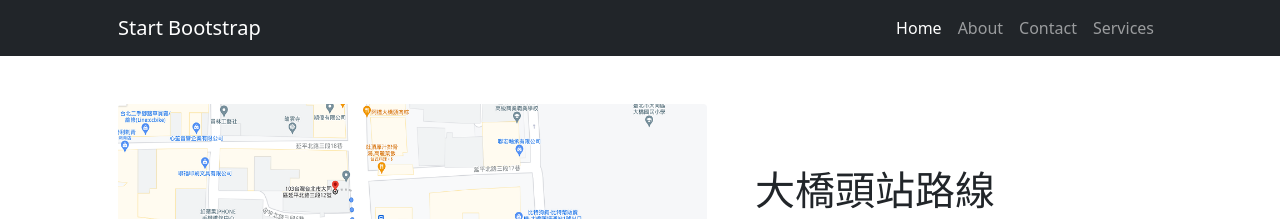
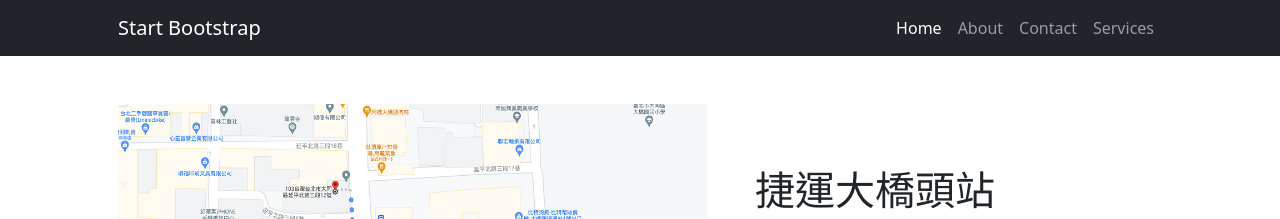
Before and after one commit to Mutal2001/Route-Food, a plain HTML site: page index.html in a window 1280 px wide. Shown: the top 219 px of the page. Drawn offline with nearby package versions, Linux system fonts and the light colour scheme.

Commit message:
Update index.html

```diff
--- a/index.html
+++ b/index.html
@@ -33,7 +33,7 @@
             <div class="row gx-4 gx-lg-5 align-items-center my-5">
                 <div class="col-lg-7"><img class="img-fluid rounded mb-4 mb-lg-0" src="assets/Route-mochi.png" alt="大橋頭站路線" /></div>
                 <div class="col-lg-5">
-                    <h1 class="font-weight-light">大橋頭站路線</h1>
+                    <h1 class="font-weight-light">捷運大橋頭站</h1>
                     <p>搭捷運至大橋頭站，1號出口出來，轉個彎即可在左前方看到他
                         店址位在延三夜市開頭，靠近民權西路那側</p>
                     <a class="btn btn-primary" href="#!">Call to Action!</a>
```
